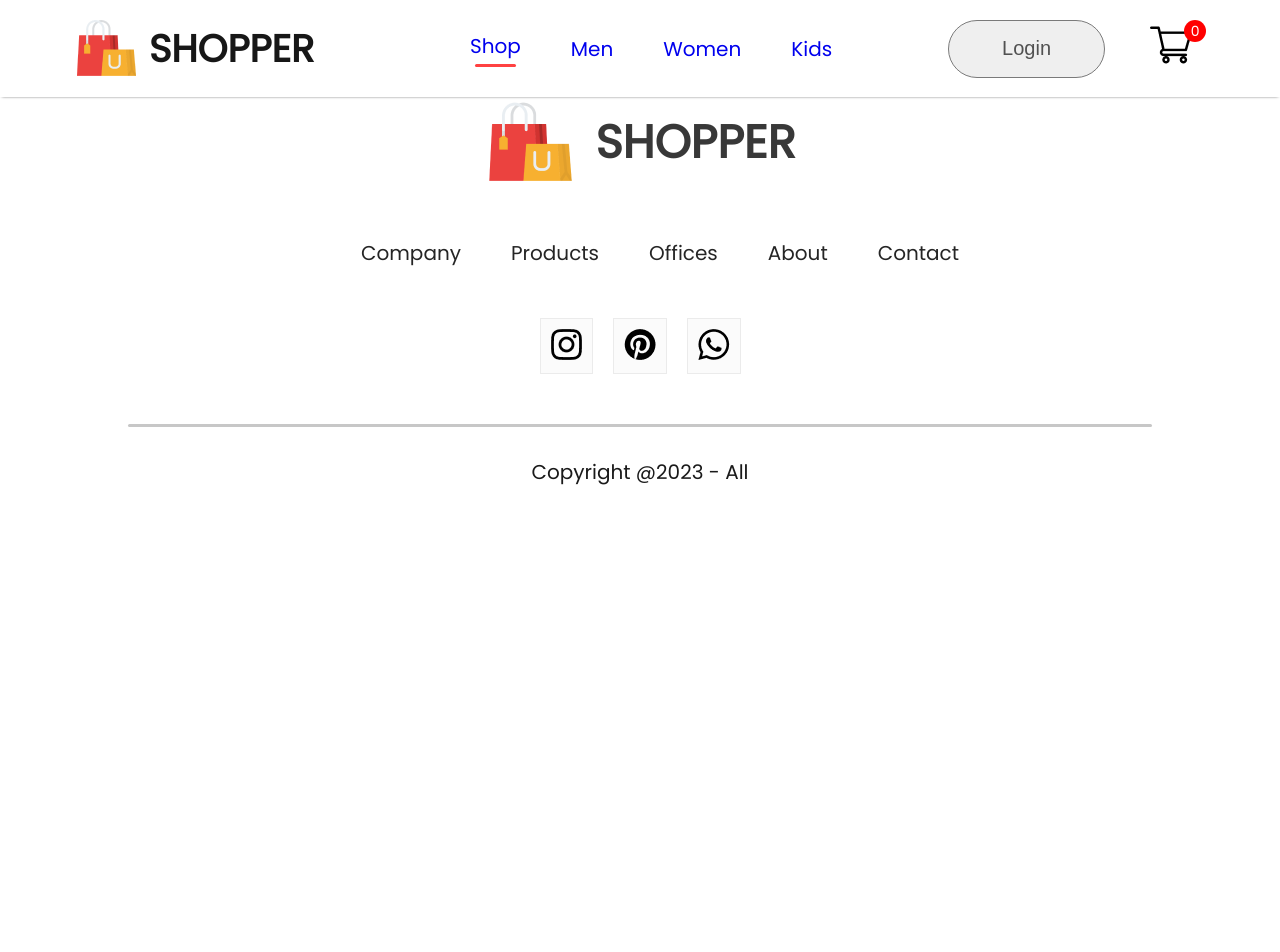
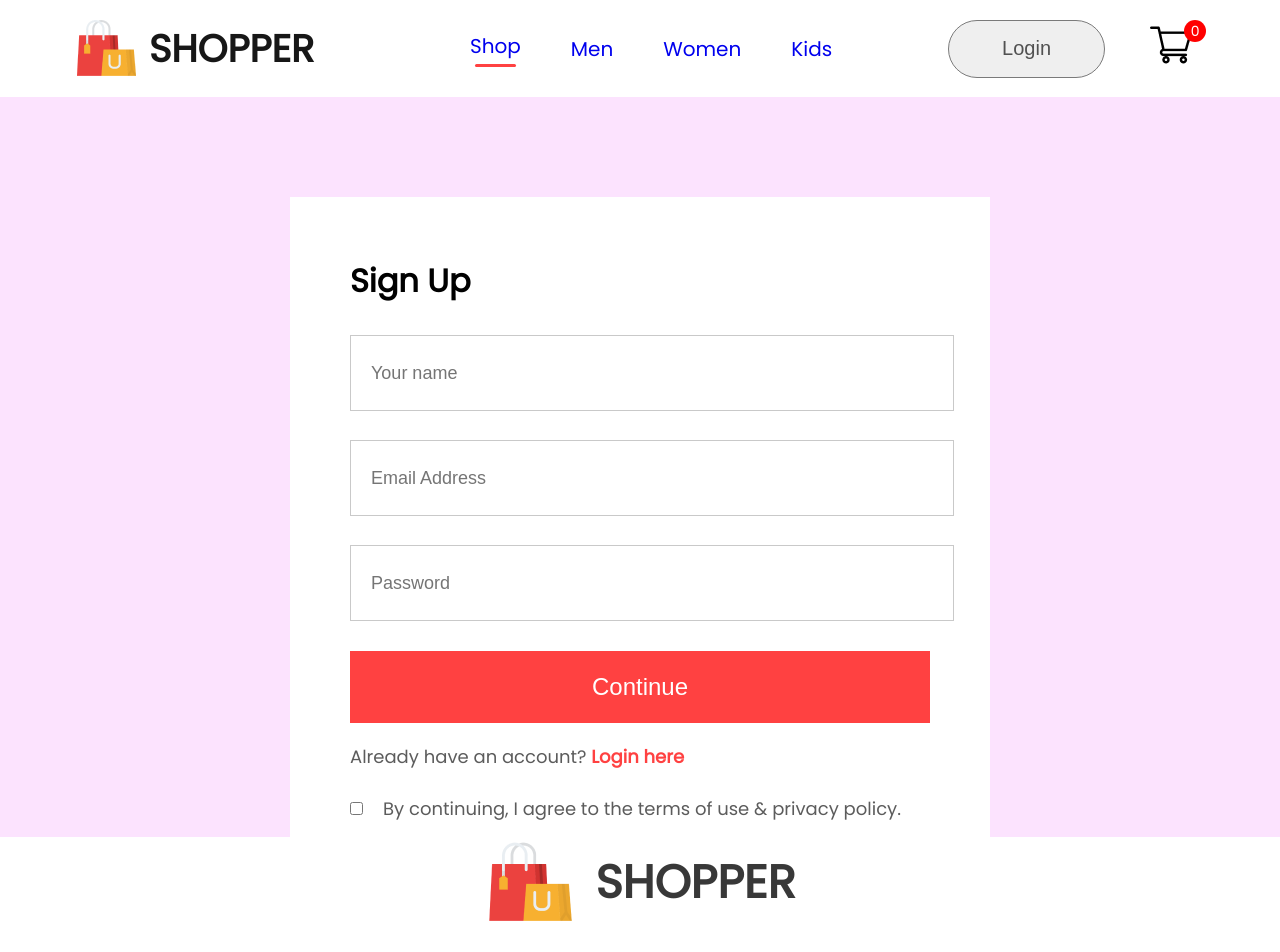
Before and after one commit to thasneemshyju86/E-commerce, a React (Create React App) app: page /login in a window 1280 px wide. Shown: the top 952 px of the page. Before the commit the page ends 800 px from the top, so only its background shows below. Built offline with nearby package versions, Linux system fonts and the light colour scheme.

Commit message:
Login page

```diff
--- /dev/null
+++ b/src/Pages/CSS/LoginSignup.css
@@ -0,0 +1,61 @@
+.loginsignup{
+    width:100%;
+    height:80vh;
+    background: #fce3fe;
+    padding-top: 100px;
+}
+.loginsignup-container{
+    width:580px;
+    height:600px;
+    background: white;
+    margin:auto;
+    padding:40px 60px;
+}
+.loginsignup-container h1{
+    margin:20px 0px;
+}
+.loginsignup-fields{
+    display:flex;
+    flex-direction:column;
+    gap:29px;
+    margin-top:30px;
+}
+.loginsignup-fields input{
+    height:72px;
+    width:100%;
+    padding-left:20px;
+    border: 1px solid #c9c9c9;
+    outline:none;
+    color:#5c5c5c;
+    font-size:18px;
+}
+.loginsignup-container button{
+    height:72px;
+    width:580px;
+    color:white;
+    background: #ff4141;
+    margin-top:30px;
+    border:none;
+    font-size:24px;
+    font-weight:500;
+    cursor: pointer;
+}
+.loginsignup-login{
+    margin-top:20px;
+    color:#5c5c5c;
+    font-size:18px;
+    font-weight:500;
+}
+.loginsignup-login span{
+    color:#ff4141;
+    font-weight:600;
+}
+.loginsignup-agree{
+    display:flex;
+    align-items: center;
+    margin-top: 25px;
+    gap:20px;
+    color:#5c5c5c;
+    font-size:18px;
+    font-weight: 500;
+}
--- a/src/Pages/LoginSignup.jsx
+++ b/src/Pages/LoginSignup.jsx
@@ -1,8 +1,23 @@
 import React from "react";
+import './CSS/LoginSignup.css';
 
 const LoginSignup=()=>{
 return(
-    <div>
+    <div className="loginsignup">
+        <div className="loginsignup-container">
+            <h1>Sign Up</h1>
+            <div className="loginsignup-fields">
+                <input type='text' placeholder="Your name"/>
+                <input type='email' placeholder="Email Address"/>
+                <input type='password' placeholder='Password'/>
+            </div>
+            <button>Continue</button>
+            <p className="loginsignup-login">Already have an account? <span>Login here</span></p>
+            <div className="loginsignup-agree">
+                <input type='checkbox' name='' id=''/>
+                <p>By continuing, I agree to the terms of use & privacy policy.</p>
+            </div>
+        </div>
 
     </div>
 )
```
